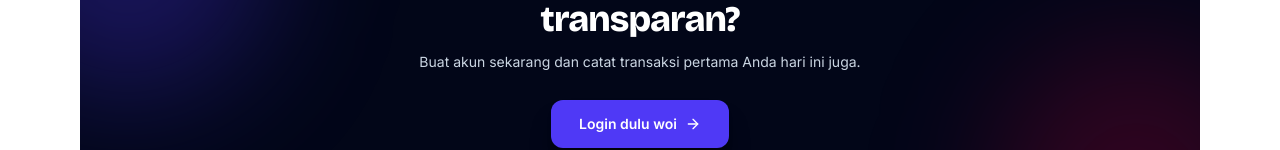
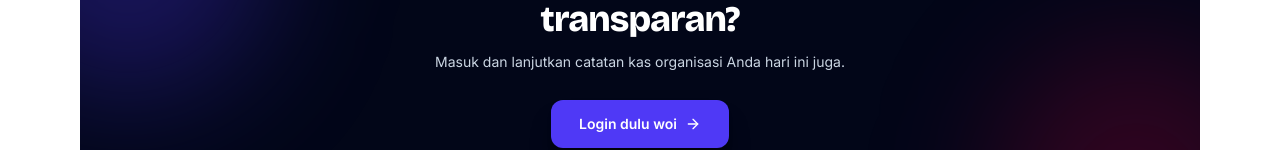
Before and after one commit to Nabz-maker/kantin-sebelah-kas, a Next.js app: page / in a window 1280 px wide. Shown: the part 2243-2393 px from the top of the page. Built offline with nearby package versions, Linux system fonts and the light colour scheme; no server answers.

Commit message:
sinkronkan teks CTA bawah dengan tujuan login

```diff
--- a/app/page.js
+++ b/app/page.js
@@ -231,7 +231,7 @@ export default function Landing() {
                 Siap membuat kas organisasi transparan?
               </h2>
               <p className="mx-auto mt-3 max-w-md text-sm text-slate-300">
-                Buat akun sekarang dan catat transaksi pertama Anda hari ini juga.
+                Masuk dan lanjutkan catatan kas organisasi Anda hari ini juga.
               </p>
               <Link href="/login" className="group mt-7 inline-flex items-center gap-2 rounded-xl bg-indigo-600 px-7 py-3.5 text-sm font-semibold text-white shadow-xl shadow-black/40 transition hover:bg-indigo-500 active:scale-[0.98]">
                 Login dulu woi <ArrowRight size={16} className="transition group-hover:translate-x-1" />
```
